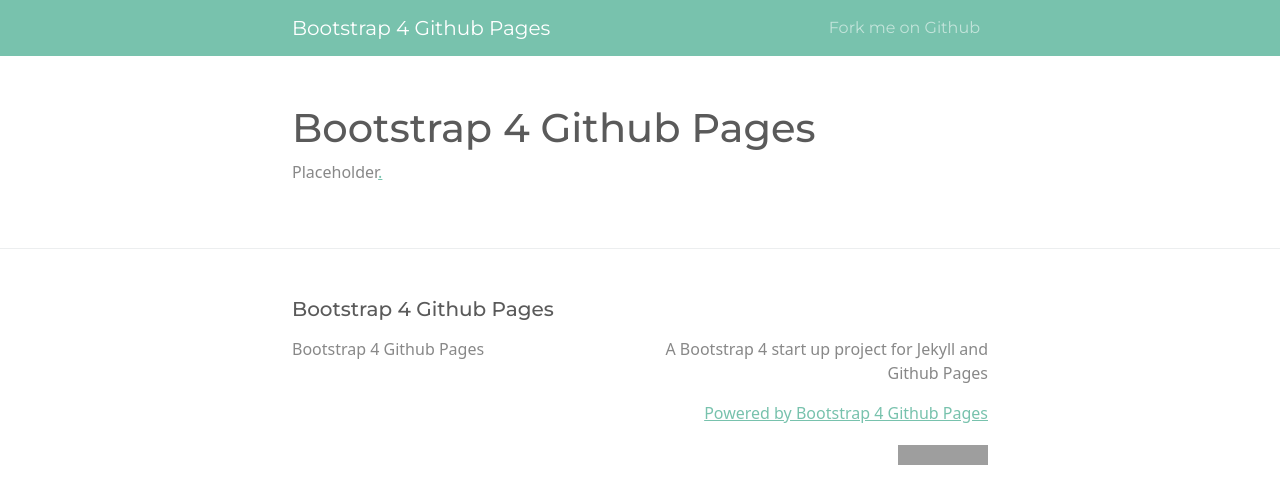
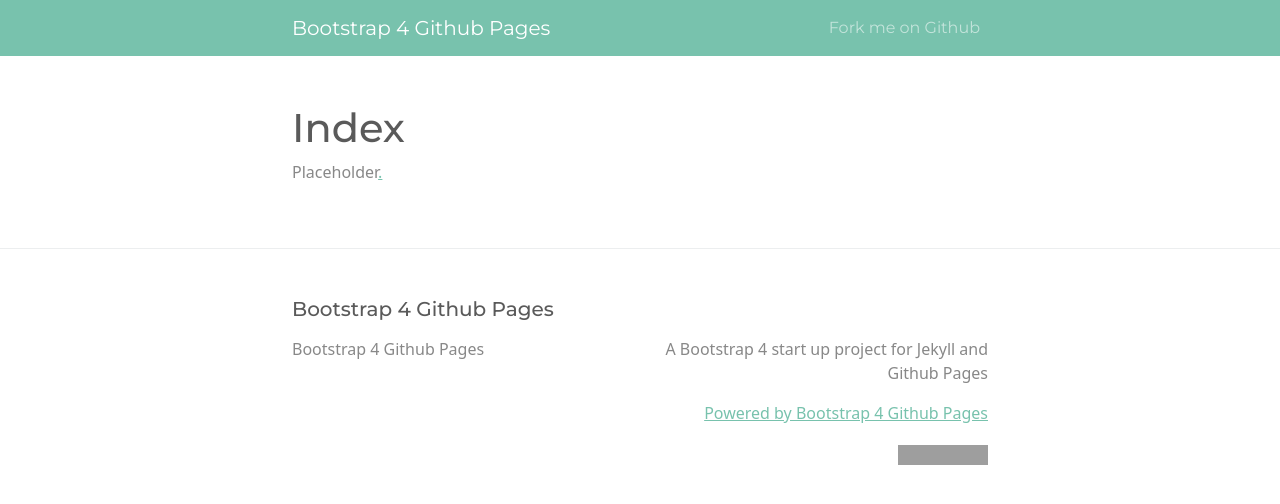
Before and after one commit to dspacks/dspacks.github.io, a Jekyll site: the page built from index.md, in a window 1280 px wide. Shown: the top 504 px of the page. Built offline with Jekyll 4.4.1, drawn with Linux system fonts in a browser that asks for light colours; grey boxes are pictures that could not be loaded.

Commit message:
Update index.md

```diff
--- a/index.md
+++ b/index.md
@@ -1,6 +1,6 @@
 ---
 layout: page
-title: Bootstrap 4 Github Pages
+title: Index
 ---
 
 Placeholder[.](https://david.spatholt.com)
```
